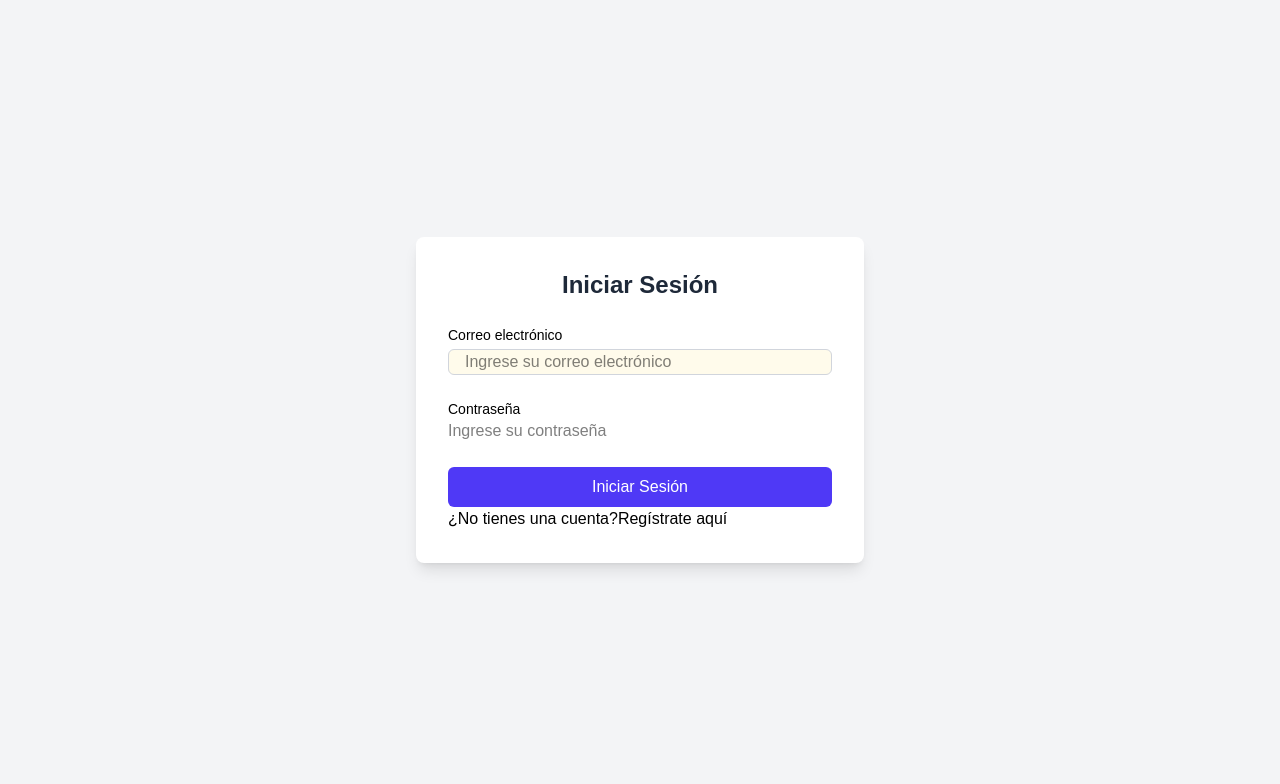
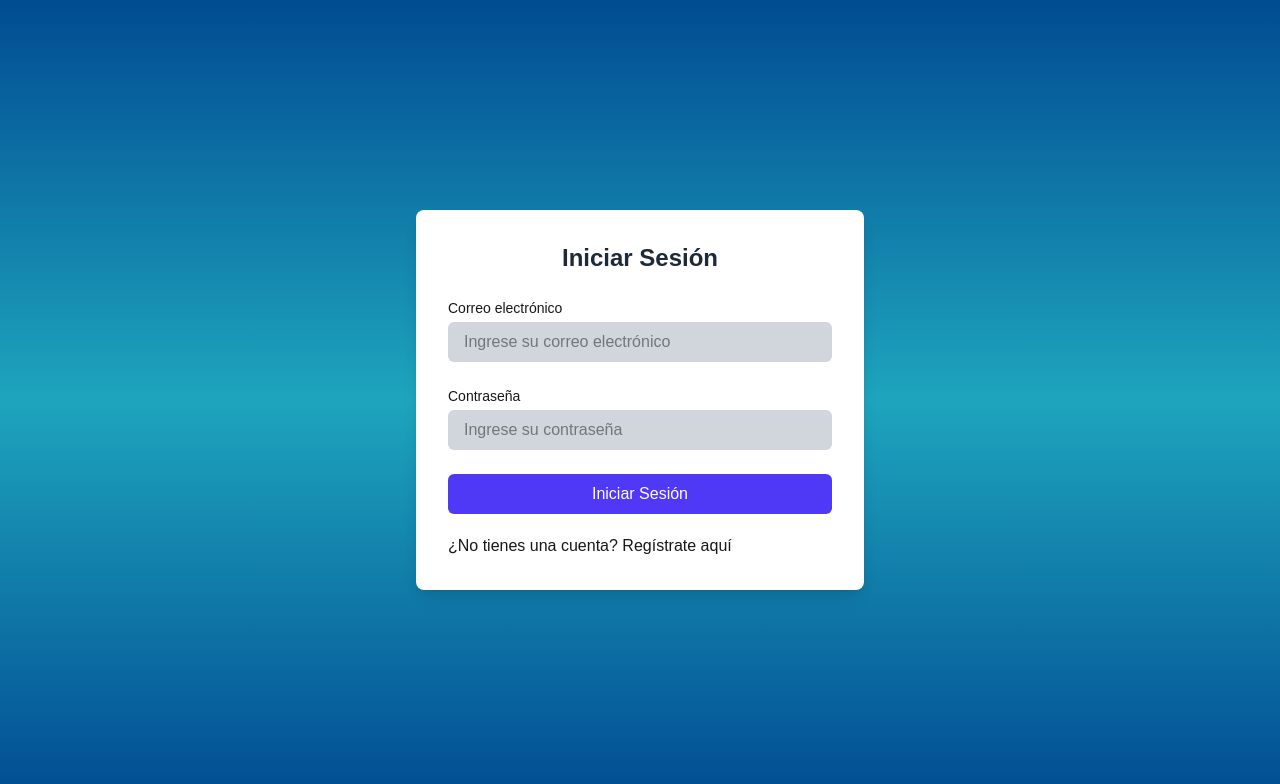
Before and after one commit to miguelangelvasquez1/VerYGana-frontend, a Next.js app: page /login in a window 1280 px wide. Shown: the top 784 px of the page. Built offline with nearby package versions, Linux system fonts and the light colour scheme; a web font is replaced by a local one.

Commit message:
Login adjust

```diff
--- a/src/app/globals.css
+++ b/src/app/globals.css
@@ -1,8 +1,9 @@
 @import "tailwindcss";
 
-/* :root {
+:root {
   --background: #ffffff;
   --foreground: #171717;
+  --gradient-bg: linear-gradient(to bottom, #014C92, #1EA5BD, #014C92);
 }
 
 @theme inline {
@@ -11,7 +12,8 @@
   --font-sans: var(--font-geist-sans);
   --font-mono: var(--font-geist-mono);
   --font-daysOne: var(--font-days-one);
-} */
+  --bg-gradient: var(--gradient-bg);
+}
 
 /* @media (prefers-color-scheme: dark) {
   :root {
@@ -25,3 +27,7 @@ body {
   color: var(--foreground);
   font-family: var(--font-days-one), sans-serif;
 }
+
+.bg-gradient {
+  background: var(--bg-gradient);
+}
--- a/src/app/layout.tsx
+++ b/src/app/layout.tsx
@@ -9,7 +9,7 @@ const daysOne = Days_One({
 });
 
 export const metadata: Metadata = {
-  title: "Create Next App",
+  title: "Rifacel",
   description: "Generated by create next app",
 };
 
--- a/src/app/login/page.tsx
+++ b/src/app/login/page.tsx
@@ -2,8 +2,8 @@ import LoginForm from "../../components/LoginForm";
 
 export default function Login() {
     return (
-        <>
+        <div className="bg-gradient">
         <LoginForm />
-        </>
+        </div>
     );
 }
--- a/src/components/LoginForm.tsx
+++ b/src/components/LoginForm.tsx
@@ -12,7 +12,7 @@ const LoginForm = () => {
     }
 
     return (
-        <div className="flex items-center justify-center min-h-screen bg-gray-100">
+        <div className="flex items-center justify-center min-h-screen">
             <div className="w-full max-w-md p-8 bg-white rounded-lg shadow-lg">
                 <h1 className="text-2xl font-bold text-center mb-6 text-gray-800">
                     Iniciar Sesión
@@ -25,7 +25,7 @@ const LoginForm = () => {
                         <input id="email" type="email" value={email}
                             onChange={(e) => setEmail(e.target.value)} required
                             placeholder="Ingrese su correo electrónico"
-                            className="w-full mt-1 px-4 border border-gray-300 rounded-md focus:outline-none bg-amber-50"/>
+                            className="w-full mt-1 px-4 py-2 bg-gray-300 rounded-md focus:outline-none"/>
                     </div>
                     <div>
                         <label htmlFor="password" className="block text-sm font-medium">
@@ -34,18 +34,18 @@ const LoginForm = () => {
                         <input id="password" type="password" value={password}
                             onChange={(e) => setPassword(e.target.value)} required
                             placeholder="Ingrese su contraseña"
-                            className="w-full"/>
+                            className="w-full mt-1 px-4 py-2 bg-gray-300 rounded-md focus:outline-none"/>
                     </div>
                     <div>
                         <button type="submit"
-                        className="w-full px-4 py-2 font-medium text-white bg-indigo-600 rounded-md">
+                        className="w-full px-4 py-2 font-medium text-white bg-indigo-600 rounded-md hover:bg-indigo-800 cursor-pointer">
                             Iniciar Sesión
                         </button>
                     </div>
                 </form>
-                <p>
+                <p className="mt-5">
                     ¿No tienes una cuenta?
-                    <a href="/register">Regístrate aquí</a>
+                    <a href="/register" className="hover:text-gray-500"> Regístrate aquí</a>
                 </p>
             </div>
         </div>
```
